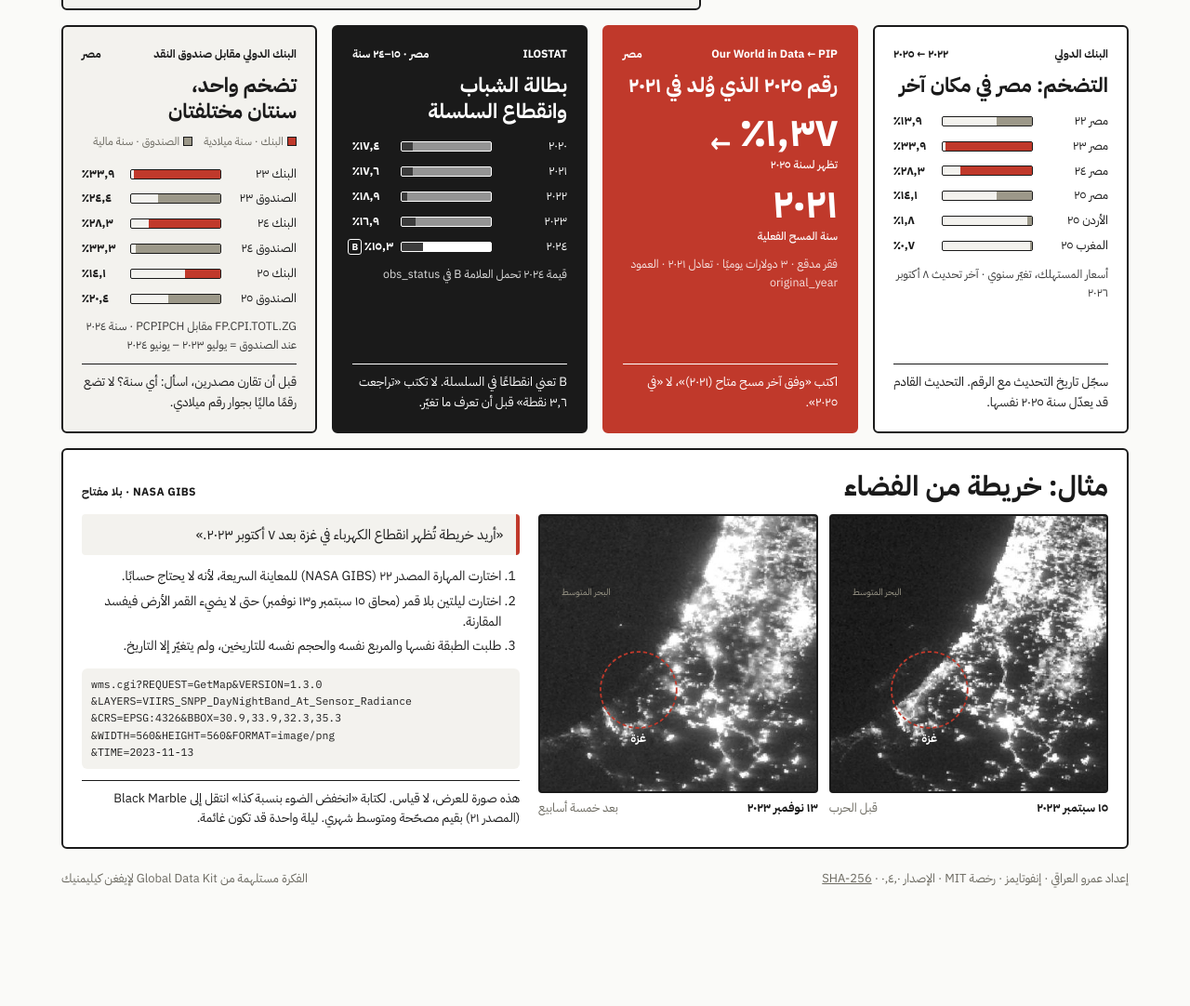
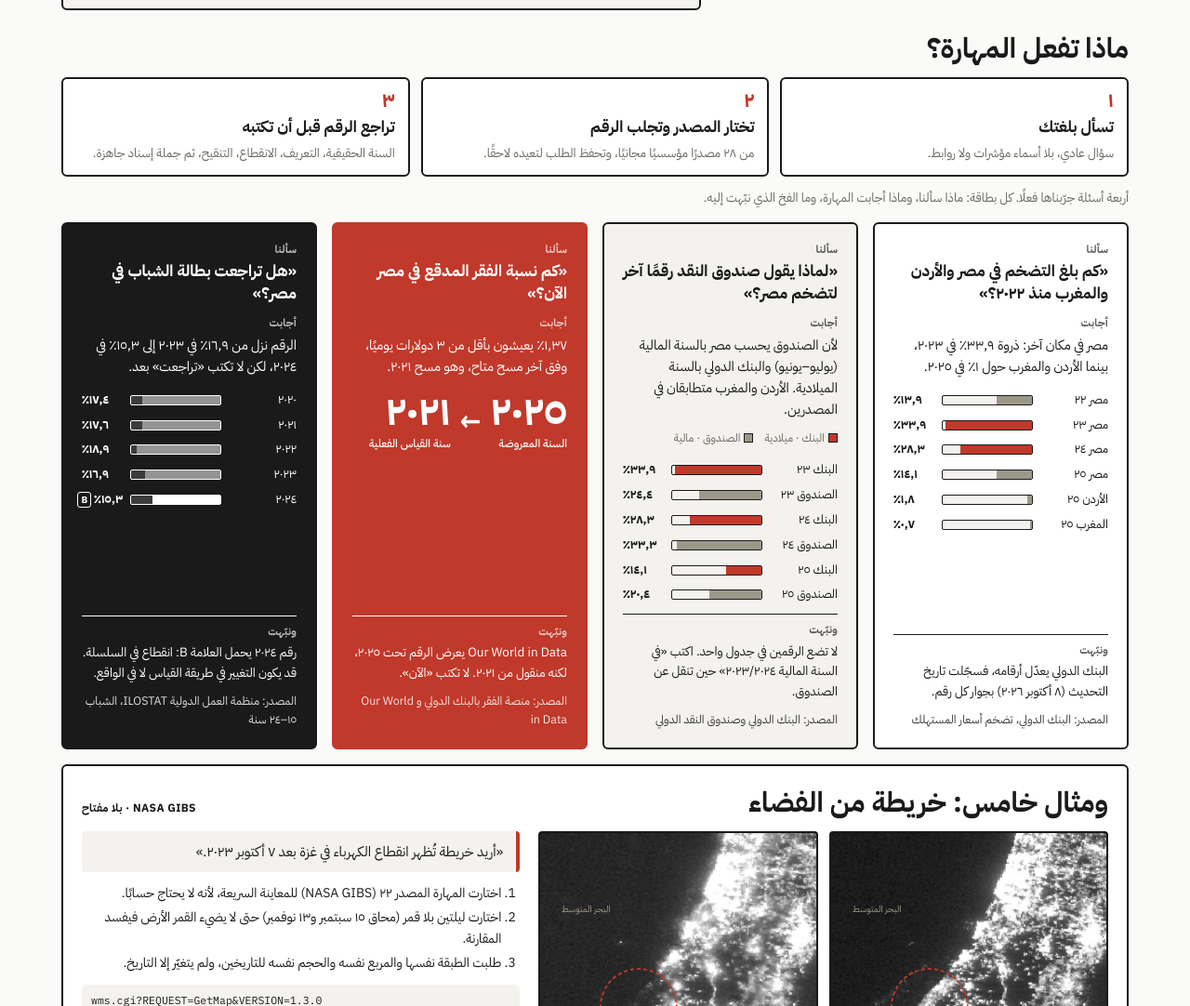
Before and after one commit to aeleraqi/data-kit, a website: page site/index.html in a window 1280 px wide. Shown: the part 940-2022 px from the top of the page at 93% size. Before the commit the page ends 1936 px from the top, so only its background shows below. Drawn offline with Linux system fonts and the light colour scheme; files whose address does not match are found by name.

Commit message:
Add files via upload

```diff
--- a/site/index.html
+++ b/site/index.html
@@ -58,47 +58,57 @@
   </section>
 </div>
 
-<section class="cards" id="examples" aria-label="أربعة تحليلات قابلة للتكرار">
+<section class="how" id="examples" aria-labelledby="howH">
+  <h2 id="howH">ماذا تفعل المهارة؟</h2>
+  <ol class="flow">
+    <li><b>تسأل بلغتك</b><span>سؤال عادي، بلا أسماء مؤشرات ولا روابط.</span></li>
+    <li><b>تختار المصدر وتجلب الرقم</b><span>من ٢٨ مصدرًا مؤسسيًا مجانيًا، وتحفظ الطلب لتعيده لاحقًا.</span></li>
+    <li><b>تراجع الرقم قبل أن تكتبه</b><span>السنة الحقيقية، التعريف، الانقطاع، التنقيح، ثم جملة إسناد جاهزة.</span></li>
+  </ol>
+  <p class="small">أربعة أسئلة جرّبناها فعلًا. كل بطاقة: ماذا سألنا، وماذا أجابت المهارة، وما الفخ الذي نبّهت إليه.</p>
+</section>
+
+<section class="cards" aria-label="أربعة أمثلة">
   <article class="box c y">
-    <div class="hd"><span>البنك الدولي</span><span class="num">٢٠٢٢ ← ٢٠٢٥</span></div>
-    <h3>التضخم: مصر في مكان آخر</h3>
+    <p class="q"><span>سألنا</span>«كم بلغ التضخم في مصر والأردن والمغرب منذ ٢٠٢٢؟»</p>
+    <p class="a"><span>أجابت</span>مصر في مكان آخر: ذروة ٣٣٫٩٪ في ٢٠٢٣، بينما الأردن والمغرب حول ١٪ في ٢٠٢٥.</p>
     <div class="bars" id="b1"></div>
-    <p class="foot">أسعار المستهلك، تغيّر سنوي · آخر تحديث ٨ أكتوبر ٢٠٢٦</p>
-    <p class="lesson">سجّل تاريخ التحديث مع الرقم. التحديث القادم قد يعدّل سنة ٢٠٢٥ نفسها.</p>
+    <p class="lesson"><span>ونبّهت</span>البنك الدولي يعدّل أرقامه، فسجّلت تاريخ التحديث (٨ أكتوبر ٢٠٢٦) بجوار كل رقم.</p>
+    <p class="foot">المصدر: البنك الدولي، تضخم أسعار المستهلك</p>
+  </article>
+
+  <article class="box c g">
+    <p class="q"><span>سألنا</span>«لماذا يقول صندوق النقد رقمًا آخر لتضخم مصر؟»</p>
+    <p class="a"><span>أجابت</span>لأن الصندوق يحسب مصر بالسنة المالية (يوليو–يونيو) والبنك الدولي بالسنة الميلادية. الأردن والمغرب متطابقان في المصدرين.</p>
+    <div class="key"><span><i style="background:var(--accent)"></i>البنك · ميلادية</span><span><i style="background:var(--ink3)"></i>الصندوق · مالية</span></div>
+    <div class="bars" id="b3"></div>
+    <p class="lesson"><span>ونبّهت</span>لا تضع الرقمين في جدول واحد. اكتب «في السنة المالية ٢٠٢٣/٢٠٢٤» حين تنقل عن الصندوق.</p>
+    <p class="foot">المصدر: البنك الدولي وصندوق النقد الدولي</p>
   </article>
 
   <article class="box c p">
-    <div class="hd"><span>Our World in Data ← PIP</span><span>مصر</span></div>
-    <h3>رقم ٢٠٢٥ الذي وُلد في ٢٠٢١</h3>
+    <p class="q"><span>سألنا</span>«كم نسبة الفقر المدقع في مصر الآن؟»</p>
+    <p class="a"><span>أجابت</span>١٫٣٧٪ يعيشون بأقل من ٣ دولارات يوميًا، وفق آخر مسح متاح، وهو مسح ٢٠٢١.</p>
     <div class="big">
-      <div><span class="n num">١٫٣٧٪</span><small>تظهر لسنة ٢٠٢٥</small></div>
+      <div><span class="n num">٢٠٢٥</span><small>السنة المعروضة</small></div>
       <span class="ar" aria-hidden="true">←</span>
-      <div><span class="n num">٢٠٢١</span><small>سنة المسح الفعلية</small></div>
+      <div><span class="n num">٢٠٢١</span><small>سنة القياس الفعلية</small></div>
     </div>
-    <p class="foot">فقر مدقع · ٣ دولارات يوميًا · تعادل ٢٠٢١ · العمود original_year</p>
-    <p class="lesson">اكتب «وفق آخر مسح متاح (٢٠٢١)»، لا «في ٢٠٢٥».</p>
+    <p class="lesson"><span>ونبّهت</span>Our World in Data يعرض الرقم تحت ٢٠٢٥، لكنه منقول من ٢٠٢١. لا تكتب «الآن».</p>
+    <p class="foot">المصدر: منصة الفقر بالبنك الدولي و Our World in Data</p>
   </article>
 
   <article class="box c v">
-    <div class="hd"><span>ILOSTAT</span><span>مصر · ١٥–٢٤ سنة</span></div>
-    <h3>بطالة الشباب وانقطاع السلسلة</h3>
+    <p class="q"><span>سألنا</span>«هل تراجعت بطالة الشباب في مصر؟»</p>
+    <p class="a"><span>أجابت</span>الرقم نزل من ١٦٫٩٪ في ٢٠٢٣ إلى ١٥٫٣٪ في ٢٠٢٤، لكن لا تكتب «تراجعت» بعد.</p>
     <div class="bars" id="b2"></div>
-    <p class="foot">قيمة ٢٠٢٤ تحمل العلامة B في obs_status</p>
-    <p class="lesson">B تعني انقطاعًا في السلسلة. لا تكتب «تراجعت ٣٫٦ نقطة» قبل أن تعرف ما تغيّر.</p>
-  </article>
-
-  <article class="box c g">
-    <div class="hd"><span>البنك الدولي مقابل صندوق النقد</span><span>مصر</span></div>
-    <h3>تضخم واحد، سنتان مختلفتان</h3>
-    <div class="key"><span><i style="background:var(--accent)"></i>البنك · سنة ميلادية</span><span><i style="background:var(--ink3)"></i>الصندوق · سنة مالية</span></div>
-    <div class="bars" id="b3"></div>
-    <p class="foot">FP.CPI.TOTL.ZG مقابل PCPIPCH · سنة ٢٠٢٤ عند الصندوق = يوليو ٢٠٢٣ – يونيو ٢٠٢٤</p>
-    <p class="lesson">قبل أن تقارن مصدرين، اسأل: أي سنة؟ لا تضع رقمًا ماليًا بجوار رقم ميلادي.</p>
+    <p class="lesson"><span>ونبّهت</span>رقم ٢٠٢٤ يحمل العلامة B: انقطاع في السلسلة. قد يكون التغيير في طريقة القياس لا في الواقع.</p>
+    <p class="foot">المصدر: منظمة العمل الدولية ILOSTAT، الشباب ١٥–٢٤ سنة</p>
   </article>
 </section>
 
 <section class="box map" id="map" aria-labelledby="mapH">
-  <div class="hd"><h2 id="mapH">مثال: خريطة من الفضاء</h2><span class="tag">NASA GIBS · بلا مفتاح</span></div>
+  <div class="hd"><h2 id="mapH">ومثال خامس: خريطة من الفضاء</h2><span class="tag">NASA GIBS · بلا مفتاح</span></div>
   <div class="mapcols">
     <div class="pair">
       <figure>
--- a/site/style.css
+++ b/site/style.css
@@ -103,4 +103,17 @@ figcaption span{font-weight:400;color:var(--ink2)}
 @media (max-width:900px){.mapcols{grid-template-columns:1fr}}
 .mapside{display:flex;flex-direction:column;gap:12px;min-width:0}
 
+.how{display:flex;flex-direction:column;gap:12px;padding-top:6px}
+.how h2{font-size:30px;font-weight:700}
+.flow{list-style:none;margin:0;padding:0;display:grid;grid-template-columns:repeat(3,minmax(0,1fr));gap:12px;counter-reset:f}
+@media (max-width:820px){.flow{grid-template-columns:1fr}}
+.flow li{counter-increment:f;border:2px solid var(--line);border-radius:6px;padding:12px 14px;background:var(--surface);display:flex;flex-direction:column;gap:4px}
+.flow li::before{content:counter(f,arabic-indic);font-weight:700;color:var(--accent);font-size:22px;line-height:1}
+.flow b{font-size:17px}
+.flow span{font-size:13.5px;color:var(--ink2)}
+.c .q,.c .a,.c .lesson{display:flex;flex-direction:column;gap:2px}
+.c .q span,.c .a span,.c .lesson span{font-size:11.5px;font-weight:700;letter-spacing:.02em;opacity:.7}
+.c .q{font-size:17px;font-weight:700;line-height:1.45}
+.c .a{font-size:14.5px}
+
 footer{display:flex;justify-content:space-between;flex-wrap:wrap;gap:8px;font-size:13px;color:var(--ink2);padding-top:6px}
```
